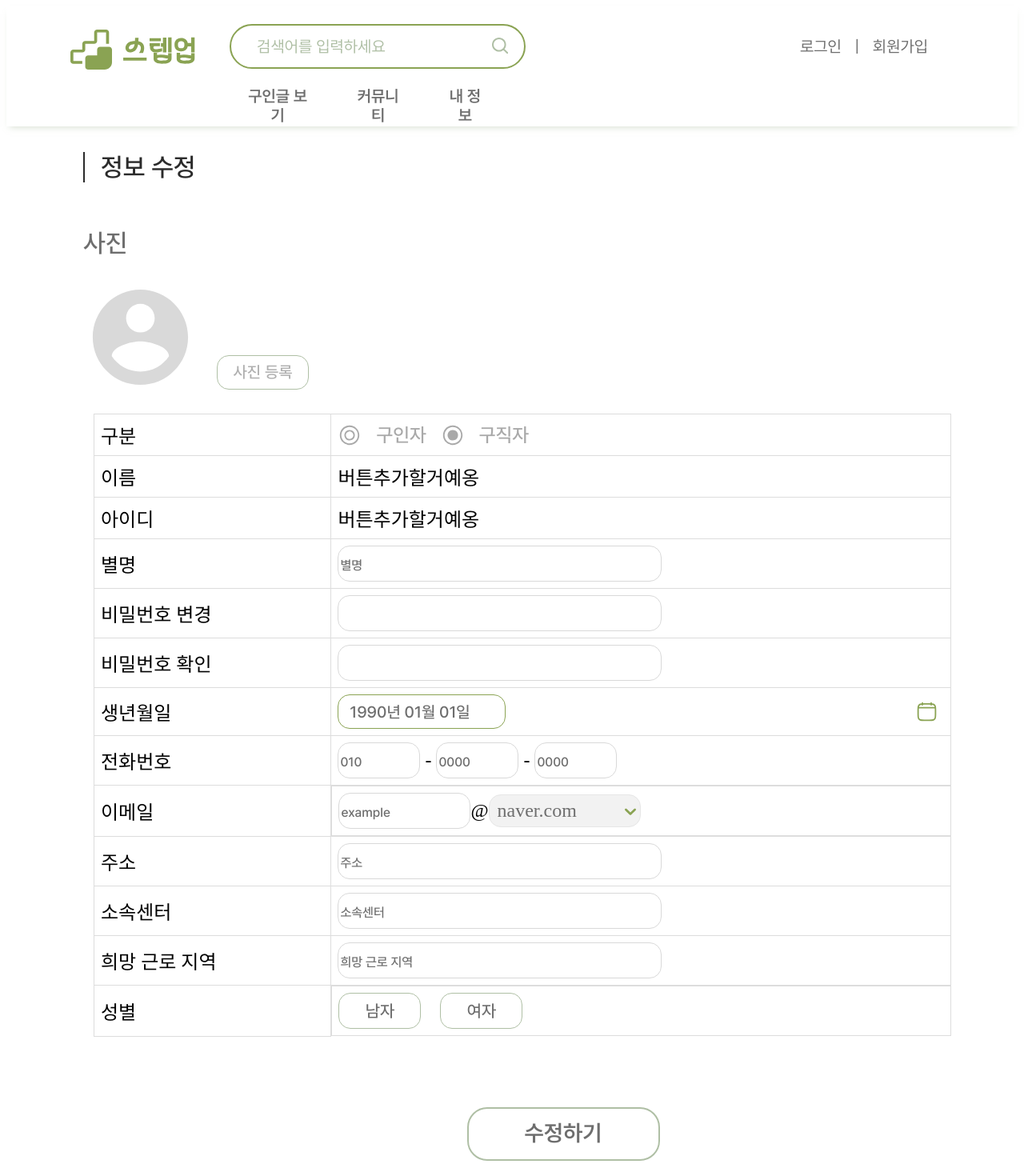
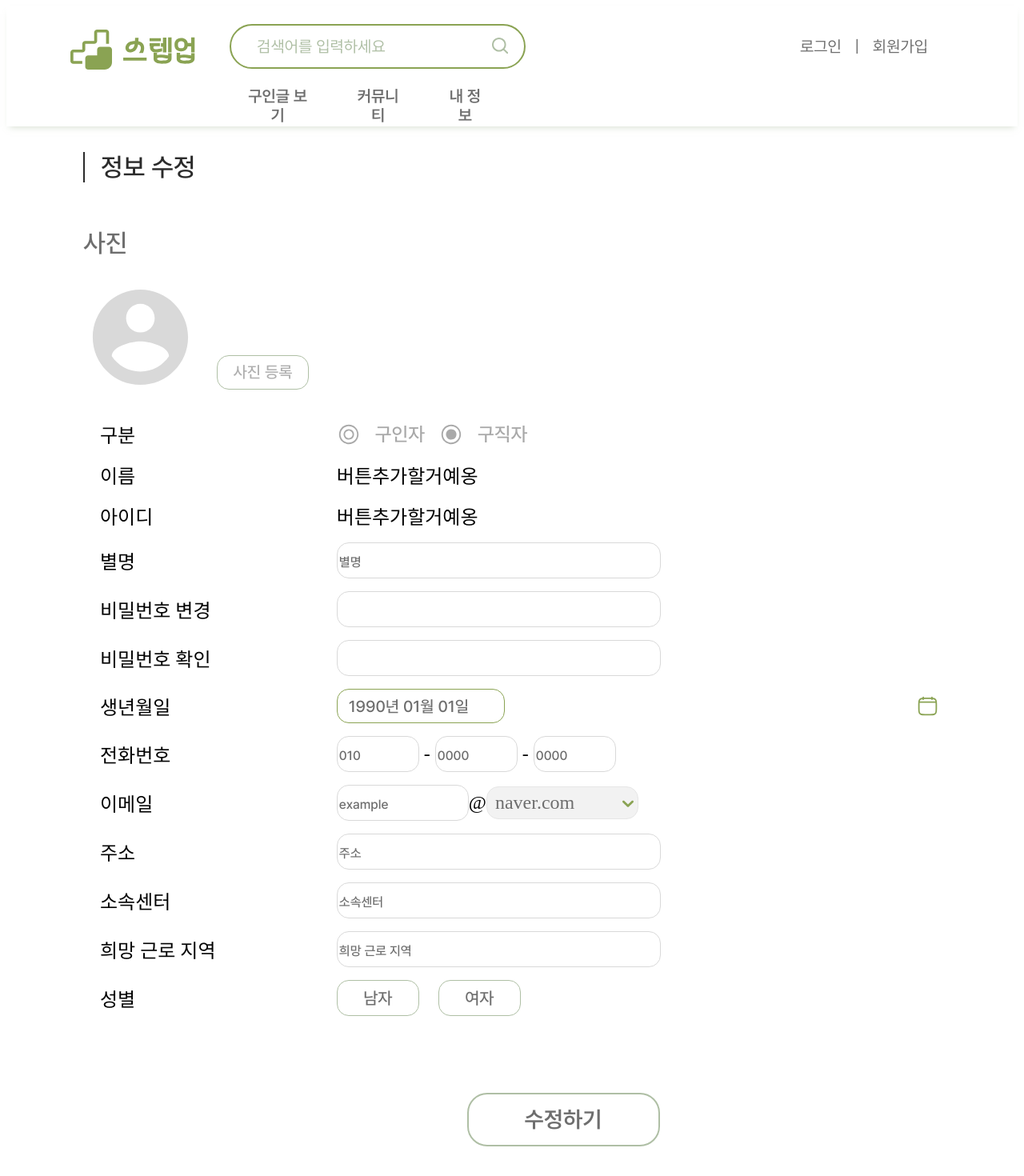
Before and after one commit to ICT-project-stepup/stepup-web, a React (Create React App) app: page /homelessmodifyinfo in a window 1280 px wide. Shown: the top 1470 px of the page at 80% size. Built offline with nearby package versions, Linux system fonts and the light colour scheme.

Commit message:
Fix: 테이블 border 없애기

```diff
--- a/src/pages/homeless/HmlsModifyInfo.js
+++ b/src/pages/homeless/HmlsModifyInfo.js
@@ -449,7 +449,6 @@ const RequirementsTable = styled.table`
   margin-left: 0.8125rem;
 
   td {
-    border: 1px solid #ddd;
     padding: 0.5rem;
     font-size: 1.5rem;
     text-align: left;
```
